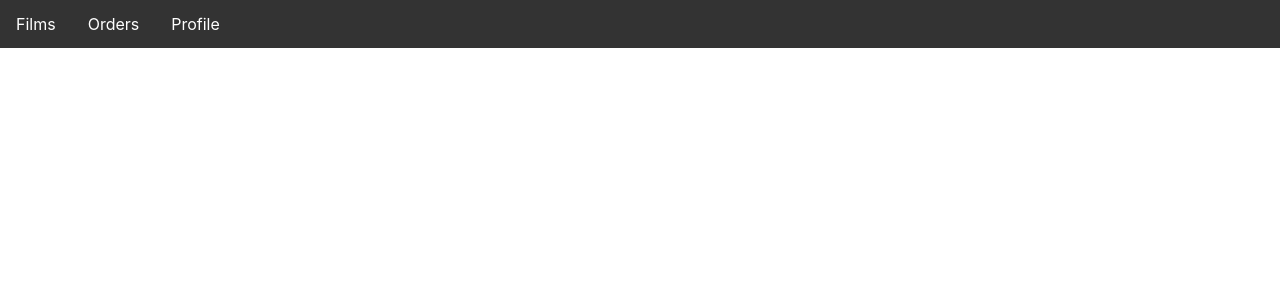
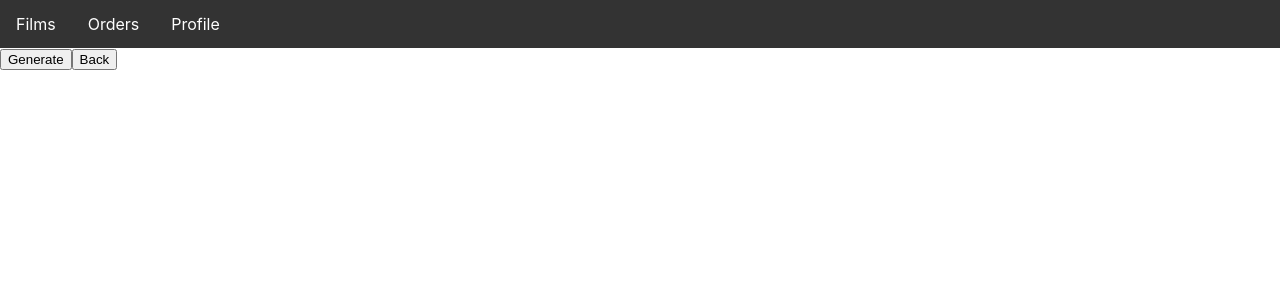
Before and after one commit to kostasliutkus/Filmu_Nuoma_Sistema, a React (Create React App) app in the folder filmu-nuoma-web/: page /CreateInvoice in a window 1280 px wide. Shown: the top 300 px of the page. Built offline with nearby package versions, Linux system fonts and the light colour scheme.

Commit message:
added Create invoice page and navigation to it and back

```diff
--- a/filmu-nuoma-web/src/App.js
+++ b/filmu-nuoma-web/src/App.js
@@ -11,6 +11,7 @@ import Profile from "./pages/ClientSystem/Profile.js";
 import FilmView from "./pages/FilmSystem/FilmView.js"
 import AddFilm from "./pages/FilmSystem/AddFilm.js"
 import EditFilm from "./pages/FilmSystem/EditFilm.js"
+import CreateInvoice from "./pages/OrderSystem/CreateInvoice.js"
 import "./App.css"
 
 function App() {
@@ -39,6 +40,7 @@ function App() {
             <Route path="/film-view/:id" element={<FilmView/>} />
           <Route path="/AddFilm" element={<AddFilm/>} />
           <Route path="/EditFilm" element={<EditFilm/>} />
+          <Route path="/CreateInvoice" element={<CreateInvoice/>} />
       </Routes>
       </>
   );
--- /dev/null
+++ b/filmu-nuoma-web/src/pages/OrderSystem/CreateInvoice.js
@@ -0,0 +1,22 @@
+import React, { useState } from "react";
+import { useNavigate, useParams } from 'react-router-dom';
+
+function CreateInvoice() {
+    const [showMessage, setShowMessage] = useState(false);
+    const navigate=useNavigate();
+    const buttonCheck = () => {
+        alert('Invoice Generated');
+        setShowMessage(true);
+    }
+    const goBack = () => {
+        navigate(`/OrderList`);
+    };
+    return(
+        <div>
+            <button onclick={(buttonCheck)}>Generate</button>
+            {showMessage && <h1>Invoice generated</h1>}
+            <button onClick={(goBack)}>Back</button>
+        </div>
+    );
+}
+export default CreateInvoice;
--- a/filmu-nuoma-web/src/pages/OrderSystem/OrderList.js
+++ b/filmu-nuoma-web/src/pages/OrderSystem/OrderList.js
@@ -6,6 +6,9 @@ function OrderList() {
 
     const handleRowClick = (id) => {
         navigate(`/EditOrder/${id}`);
+    };
+    const goToCreateInvoice = () => {
+        navigate(`/CreateInvoice`);
     };
     return (
         <html className="film-html">
@@ -26,11 +29,13 @@ function OrderList() {
                         <td>69</td>
                         <td>Admin</td>
                     </tr>
+                    <tr><button onClick={(goToCreateInvoice)}>Create Invoice</button></tr>
                     <tr onClick={() => handleRowClick('2')}>
                         <td>Never Gonna Give You Up</td>
                         <td>14</td>
                         <td>Admin</td>
                     </tr>
+                    <tr><button onClick={(goToCreateInvoice)}>Create Invoice</button></tr>
                 </tbody>
 
 
```
